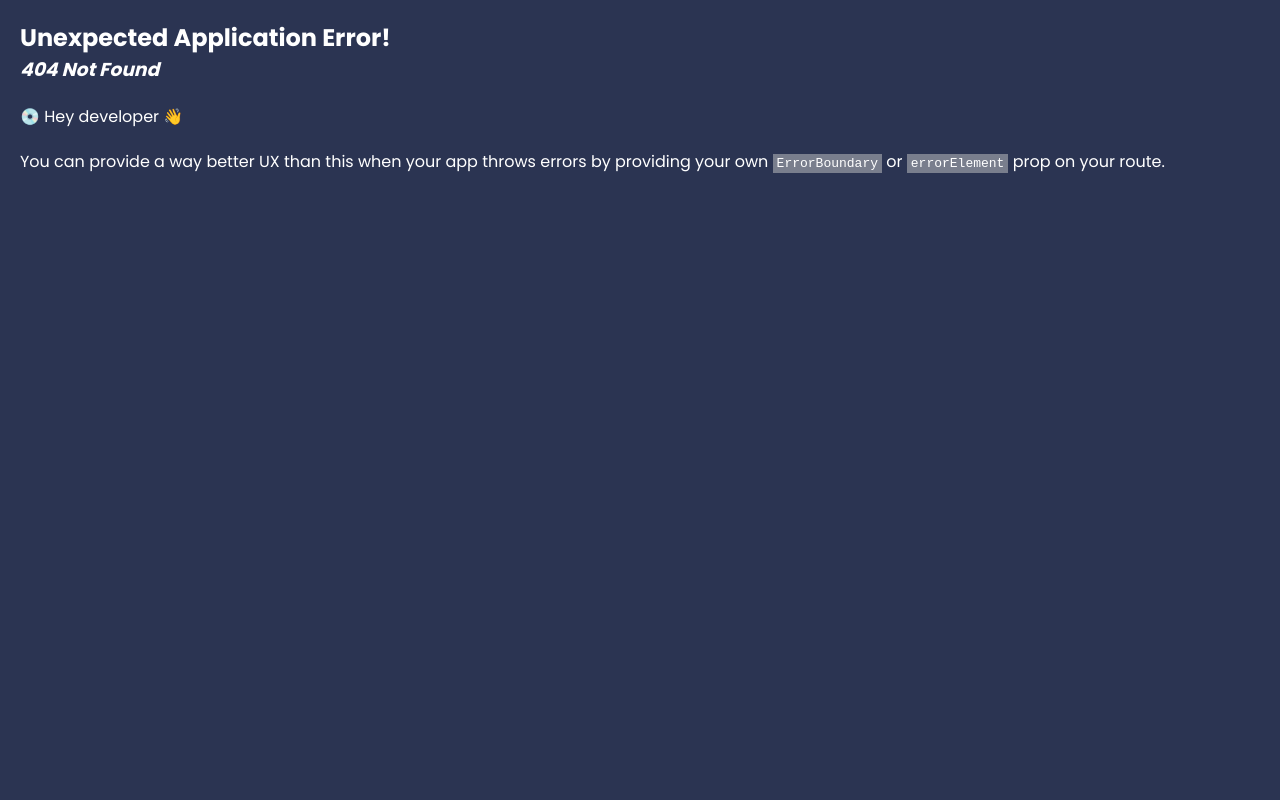
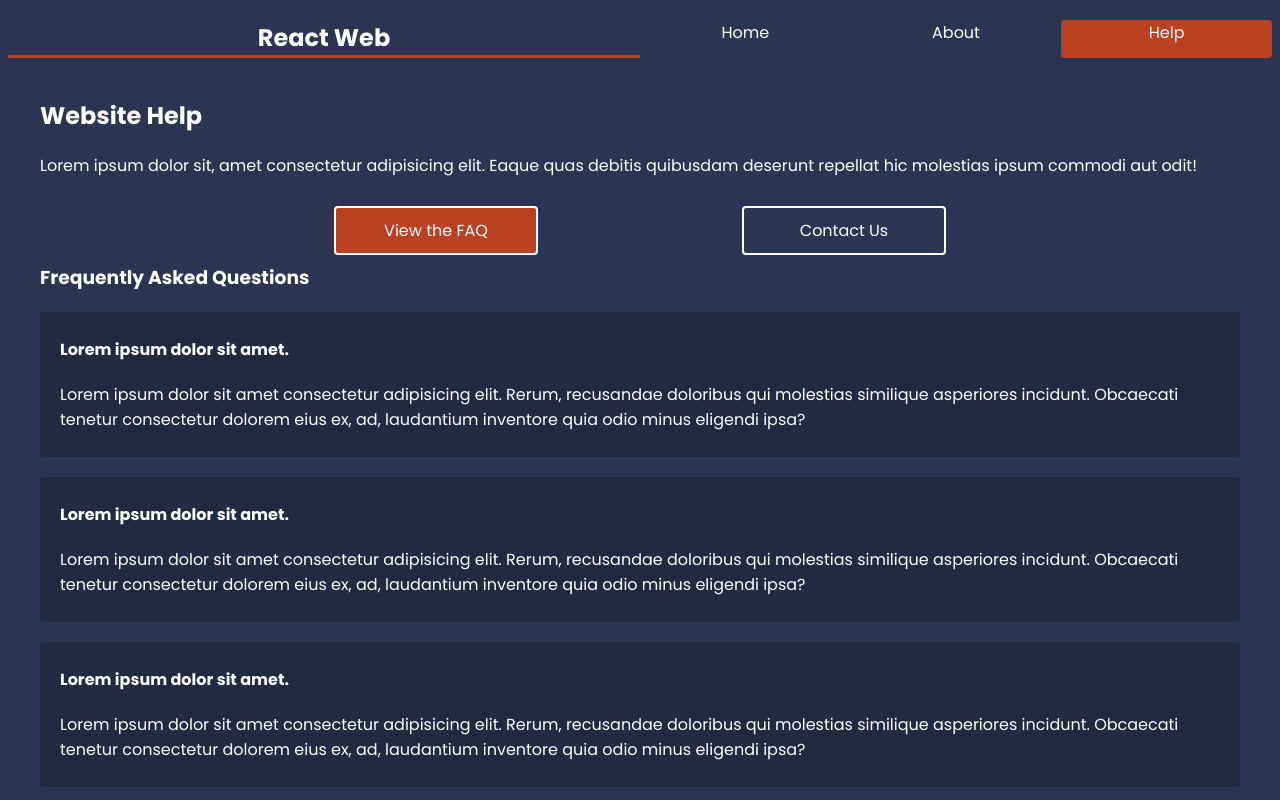
Before and after one commit to Silvery86/Project_Web, a React (Create React App) app: page /help/faq in a window 1280 px wide. Before the commit this address had no page. Shown: the top 800 px of the page. Built offline with nearby package versions, Linux system fonts and the light colour scheme.

Commit message:
add help page with navlink to faq and contact pages

```diff
--- a/src/App.css
+++ b/src/App.css
@@ -1,3 +1,12 @@
+* {
+        box-sizing: border-box;
+    }
+.col {
+        text-align: center;
+        margin-top: 8px;
+        margin-bottom: 8px;
+    }
+/* navbar */
 nav a{
     text-decoration: none;
     border-radius: 4px;
@@ -10,7 +19,57 @@
 header nav a.active {
     background: var(--primary);
 }
+
+
+/* page content */
+
 main{
     max-width: 1200px;
     margin: 40px auto;
 }
+/* help layout */
+  .help nav a{
+    padding: 10px;
+    border: 2px solid white;
+    border-radius: 4px;
+    text-decoration: none;
+  }
+  .help nav a:hover{
+    border-color: var(--primary);
+  }
+  .help nav a.active {
+    background: var(--primary);
+  }
+
+/* faq */
+.faq .question {
+    background: rgba(0,0,0,0.2);
+    padding: 5px 20px;
+    border-radius: 4px;
+    margin: 20px 0;
+  }
+/* contact form */
+form {
+    margin-top: 30px;
+  }
+  form input, form label span, form textarea {
+    display: block;
+  }
+  form input, form textarea {
+    margin-bottom: 30px;
+    padding: 8px;
+    border-radius: 4px;
+    border: 0;
+    width: 300px;
+    color: var(--secondary);
+  }
+  form label span {
+    margin-bottom: 10px;
+  }
+/* careers list */
+
+
+/* careers details */
+
+
+/* breadcrumbs */
--- a/src/App.js
+++ b/src/App.js
@@ -1,15 +1,29 @@
 import { createBrowserRouter, Route, NavLink, createRoutesFromElements, RouterProvider } from "react-router-dom";
+import './Grid.css'
+import './App.css'
+
+
+//pages
 import About from "./pages/About";
 import Home from "./pages/Home";
-import './Grid.css'
-import './App.css'
+import Faq from "./pages/help/Faq";
+import Contact from "./pages/help/Contact";
+
+
+// layout
 import RootLayout from "./layout/RootLayout";
+import HelpLayout from "./layout/HelpLayout";
+
 
 const router = createBrowserRouter(
   createRoutesFromElements(
     <Route path="/" element={<RootLayout/>}>
           <Route index element = {<Home/>} />
           <Route path="about" element = {<About/>} />
+          <Route path="help" element = {<HelpLayout />}>
+              <Route path="faq" element = {<Faq />} />
+              <Route path="contact" element = {<Contact />} />
+          </Route>
     </Route>
   )
 )
--- /dev/null
+++ b/src/layout/HelpLayout.js
@@ -0,0 +1,17 @@
+import { NavLink, Outlet } from "react-router-dom";
+
+
+export default function HelpLayout() {
+  return (
+    <div className="help">
+            <h2>Website Help</h2>
+            <p>Lorem ipsum dolor sit, amet consectetur adipisicing elit. Eaque quas debitis quibusdam deserunt repellat hic molestias ipsum commodi aut odit!</p>
+            <nav className="row">
+                <NavLink className="col l-2 m-6 c-6 l-o-3" to="faq">View the FAQ</NavLink>
+                <NavLink className="col l-2 m-6 c-6 l-o-2" to="contact">Contact Us</NavLink>
+            </nav>
+
+            <Outlet />
+        </div>
+  )
+}
--- a/src/layout/RootLayout.js
+++ b/src/layout/RootLayout.js
@@ -8,8 +8,9 @@
             <nav>
             <div className="row">
                 <h1 className="l-6 m-6 c-12">React Web</h1>
-                <NavLink className="l-3 m-6 c-6" to="/">Home</NavLink>
-                <NavLink className="l-3 m-6 c-6" to="about">About</NavLink>
+                <NavLink className="l-2 m-4 c-12" to="/">Home</NavLink>
+                <NavLink className="l-2 m-4 c-12" to="about">About</NavLink>
+                <NavLink className="l-2 m-4 c-12" to="help">Help</NavLink>
             </div>
             </nav>
         </header>
--- /dev/null
+++ b/src/pages/help/Contact.js
@@ -0,0 +1,20 @@
+import React from 'react'
+
+export default function Contact() {
+  return (
+    <div className="contact">
+      <h3>Contact Us</h3>
+      <form>
+        <label>
+          <span>Your email:</span>
+          <input type="email" name="email" required />
+        </label>
+        <label>
+          <span>Your message:</span>
+          <textarea name="message" required></textarea>
+        </label>
+        <button>Submit</button>
+      </form>
+    </div>
+  )
+}
--- /dev/null
+++ b/src/pages/help/Faq.js
@@ -0,0 +1,35 @@
+
+
+export default function Faq() {
+  return (
+    <div className="faq">
+      <h3>Frequently Asked Questions</h3>
+
+      <div className="question">
+        <p><strong>Lorem ipsum dolor sit amet.</strong></p>
+        <p>Lorem ipsum dolor sit amet consectetur adipisicing elit. Rerum, recusandae doloribus qui molestias similique asperiores incidunt. Obcaecati tenetur consectetur dolorem eius ex, ad, laudantium inventore quia odio minus eligendi ipsa?</p>
+      </div>
+
+      <div className="question">
+        <p><strong>Lorem ipsum dolor sit amet.</strong></p>
+        <p>Lorem ipsum dolor sit amet consectetur adipisicing elit. Rerum, recusandae doloribus qui molestias similique asperiores incidunt. Obcaecati tenetur consectetur dolorem eius ex, ad, laudantium inventore quia odio minus eligendi ipsa?</p>
+      </div>
+
+      <div className="question">
+        <p><strong>Lorem ipsum dolor sit amet.</strong></p>
+        <p>Lorem ipsum dolor sit amet consectetur adipisicing elit. Rerum, recusandae doloribus qui molestias similique asperiores incidunt. Obcaecati tenetur consectetur dolorem eius ex, ad, laudantium inventore quia odio minus eligendi ipsa?</p>
+      </div>
+
+      <div className="question">
+        <p><strong>Lorem ipsum dolor sit amet.</strong></p>
+        <p>Lorem ipsum dolor sit amet consectetur adipisicing elit. Rerum, recusandae doloribus qui molestias similique asperiores incidunt. Obcaecati tenetur consectetur dolorem eius ex, ad, laudantium inventore quia odio minus eligendi ipsa?</p>
+      </div>
+
+      <div className="question">
+        <p><strong>Lorem ipsum dolor sit amet.</strong></p>
+        <p>Lorem ipsum dolor sit amet consectetur adipisicing elit. Rerum, recusandae doloribus qui molestias similique asperiores incidunt. Obcaecati tenetur consectetur dolorem eius ex, ad, laudantium inventore quia odio minus eligendi ipsa?</p>
+      </div>
+
+    </div>
+  )
+}
```
